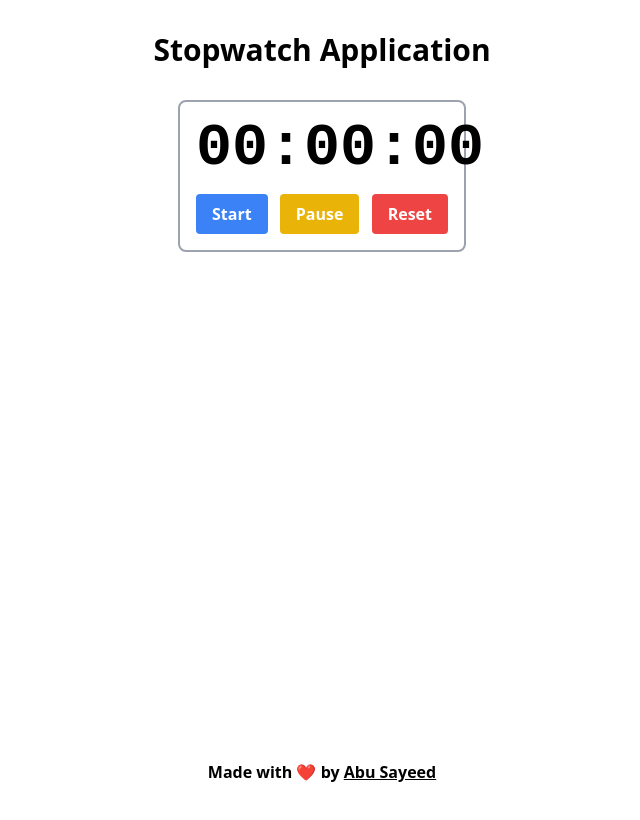
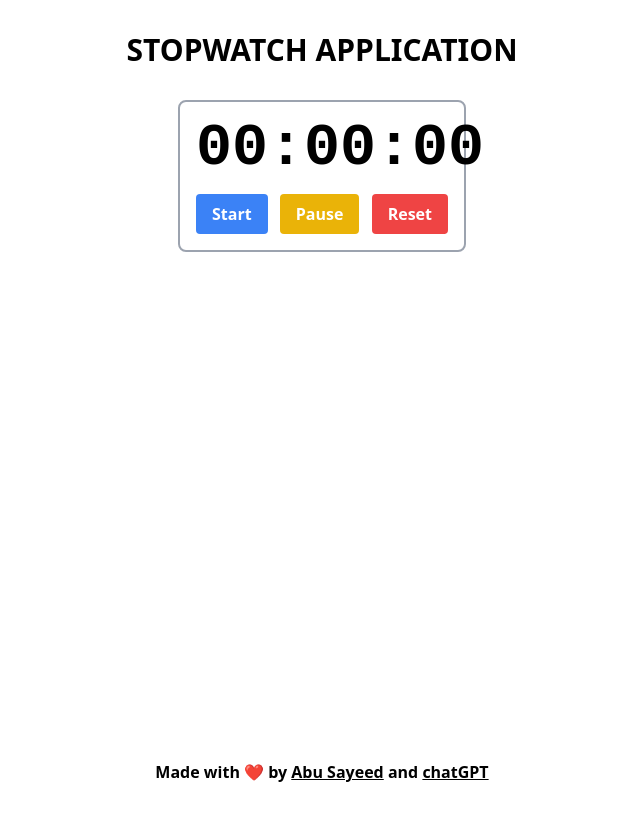
Before and after one commit to abusayeed4bd/stopwatch, a plain HTML site: page index.html in a window 1280 px wide. Shown: the whole page, without its empty margins (318-958 px from the left). Drawn offline with nearby package versions, Linux system fonts and the light colour scheme.

Commit message:
credintial updated

```diff
--- a/index.html
+++ b/index.html
@@ -31,9 +31,9 @@
 <body>
     <div class="container mx-auto my-auto">
         <div class="text-center my-8">
-            <h1 class="text-3xl font-bold">Stopwatch Application</h1>
+            <h1 class="text-3xl font-bold uppercase">Stopwatch Application</h1>
         </div>
-        <div class="mx-auto w-72 p-4 border-2 border-gray-400 rounded-lg">
+        <div class="mx-auto lg:w-72 w-[98%]  text-center  p-4 border-2 border-gray-400 rounded-lg">
             <div id="time" class="text-6xl font-bold">00:00:00</div>
             <div class="mt-4">
                 <button id="start"
@@ -46,7 +46,8 @@
         </div>
         <div>
             <p class="text-center absolute bottom-4 left-0 right-0 font-semibold">Made with ❤️ by <a class="underline"
-                    href="https://www.linkedin.com/in/abusayeed4bd/">Abu Sayeed</a></p>
+                    href="https://www.linkedin.com/in/abusayeed4bd/">Abu Sayeed</a> and <span
+                    class="underline">chatGPT</span></p>
         </div>
     </div>
 
```
